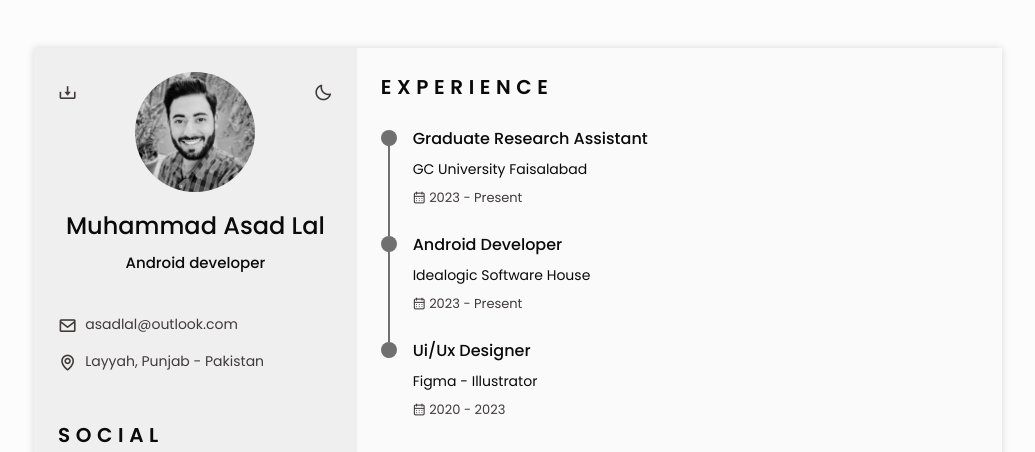
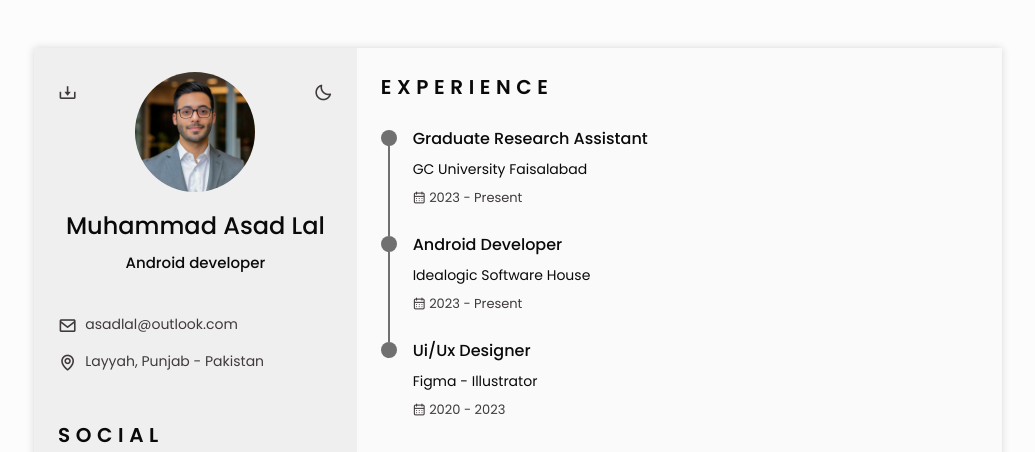
Before and after one commit to asadlal/resume, a plain HTML site: page index.html in a window 1280 px wide. Shown: the top 452 px of the page, without its empty margins (122-1157 px from the left). Drawn offline with nearby package versions, Linux system fonts and the light colour scheme.

Commit message:
profile image Update

```diff
--- a/index.html
+++ b/index.html
@@ -87,7 +87,7 @@
                     <section class="home" id="home">
                         <div class="home__container section bd-grid">
                             <div class="home__data bd-grid">
-                                <img src="assets/img/profile.jpg" alt="Muhammad Asad Lal" class="home__img">
+                                <img src="assets/img/profile-image.png" alt="Muhammad Asad Lal" class="home__img">
 
                                 <h1 class="home__title">Muhammad Asad Lal</h1>
                                 <h3 class="home__profession">Android developer</h3>
```
Also changed, not shown: assets/img/profile-image.png (added), assets/img/profileimg.png (added).
